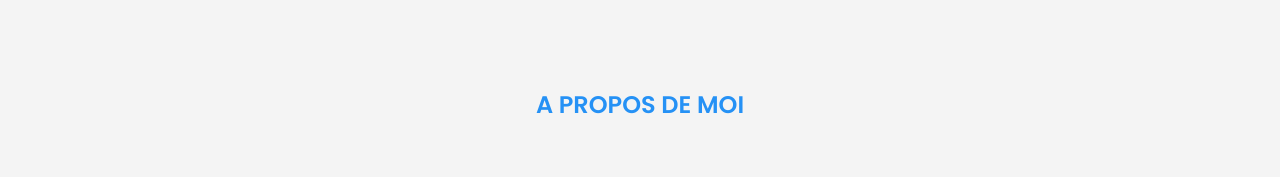
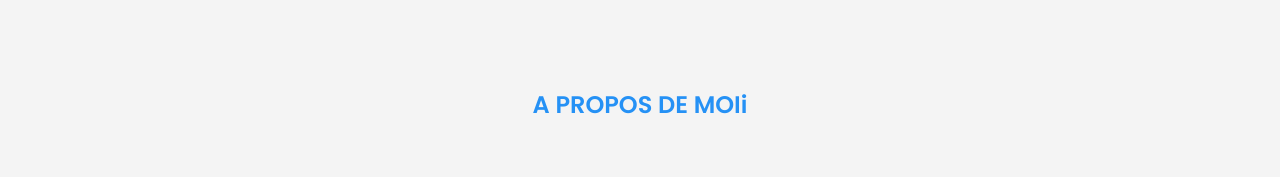
Before and after one commit to boukaii/Portfolio.github.io, a React (Vite) app: page / in a window 1280 px wide. Shown: the part 1038-1215 px from the top of the page. Built offline with nearby package versions, Linux system fonts and the light colour scheme.

Commit message:
first commit

```diff
--- a/src/components/presentation/Presentation.jsx
+++ b/src/components/presentation/Presentation.jsx
@@ -8,7 +8,7 @@ function Presentation() {
         <div class="heading1" id="nav-pres">
             <div class="heading">
                 <br />
-                <h2 id="mlk">A PROPOS DE MOI</h2>
+                <h2 id="mlk">A PROPOS DE MOIi</h2>
             </div>
             <section class="about-us">
                 <img src={aaa} class="bvb"></img>
```
